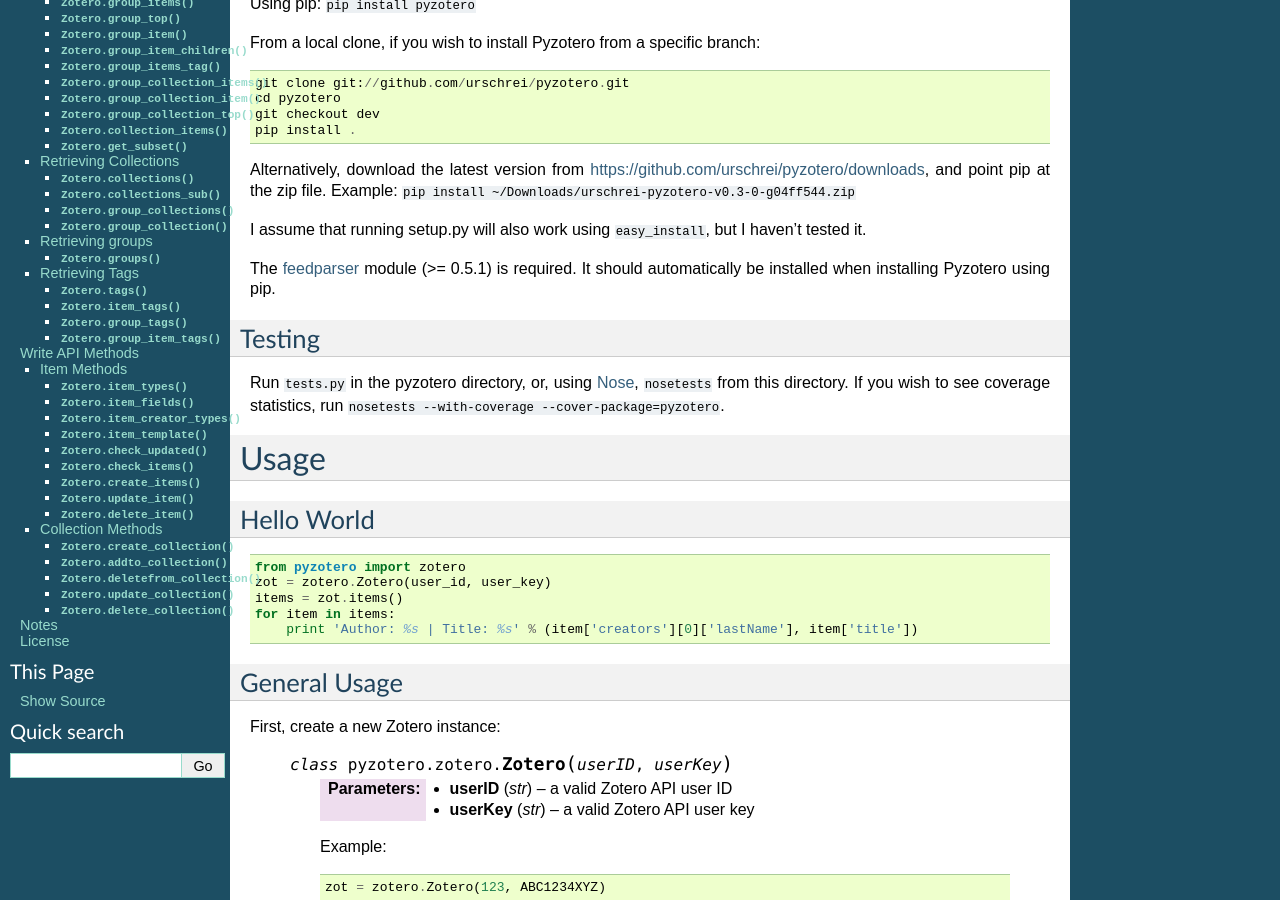
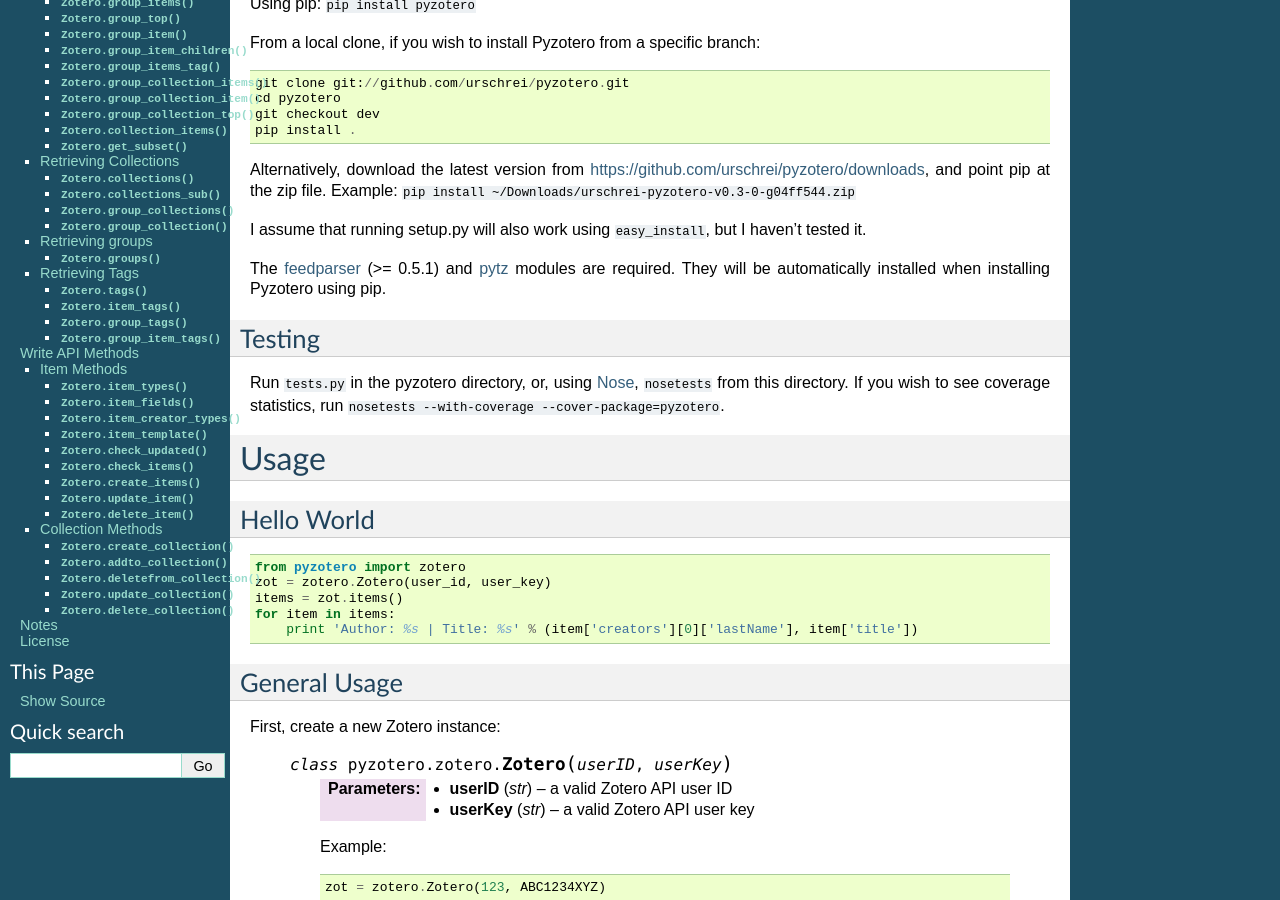
Before and after one commit to urschrei/pyzotero, a Sphinx documentation site: the page built from doc/index.txt, in a window 1280 px wide and 900 px high, scrolled down 337 px. Built offline with Sphinx 7.4.7, drawn with Linux system fonts in a browser that asks for light colours.

Commit message:
Documentation update

```diff
--- a/doc/index.txt
+++ b/doc/index.txt
@@ -37,7 +37,7 @@
 
 I assume that running setup.py will also work using ``easy_install``, but I haven't tested it.
 
-The `feedparser <http://feedparser.org>`_ module (>= 0.5.1) is required. It should automatically be installed when installing Pyzotero using pip.
+The `feedparser <http://feedparser.org>`_ (>= 0.5.1) and `pytz <http://pypi.python.org/pypi/pytz/>`_ modules are required. They will be automatically installed when installing Pyzotero using pip.
 
 =======
 Testing
```
Also changed, not shown: 9 other files.
